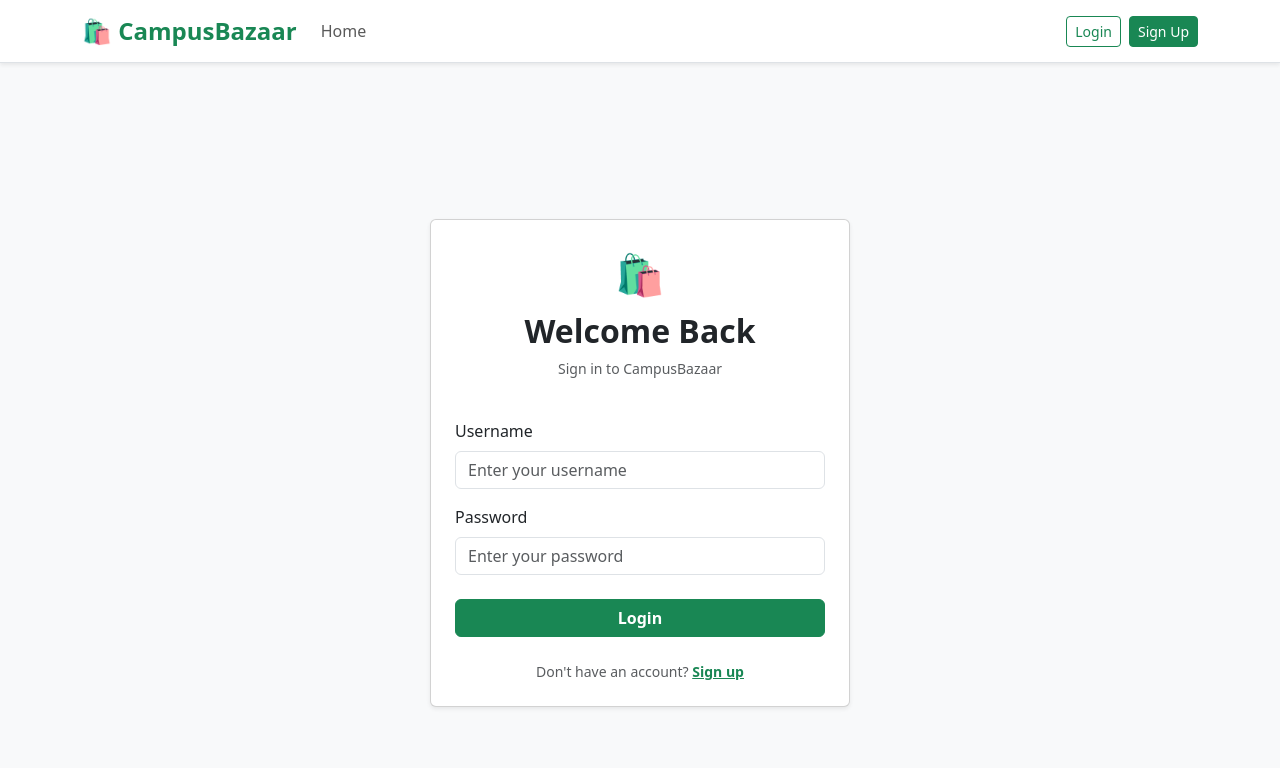
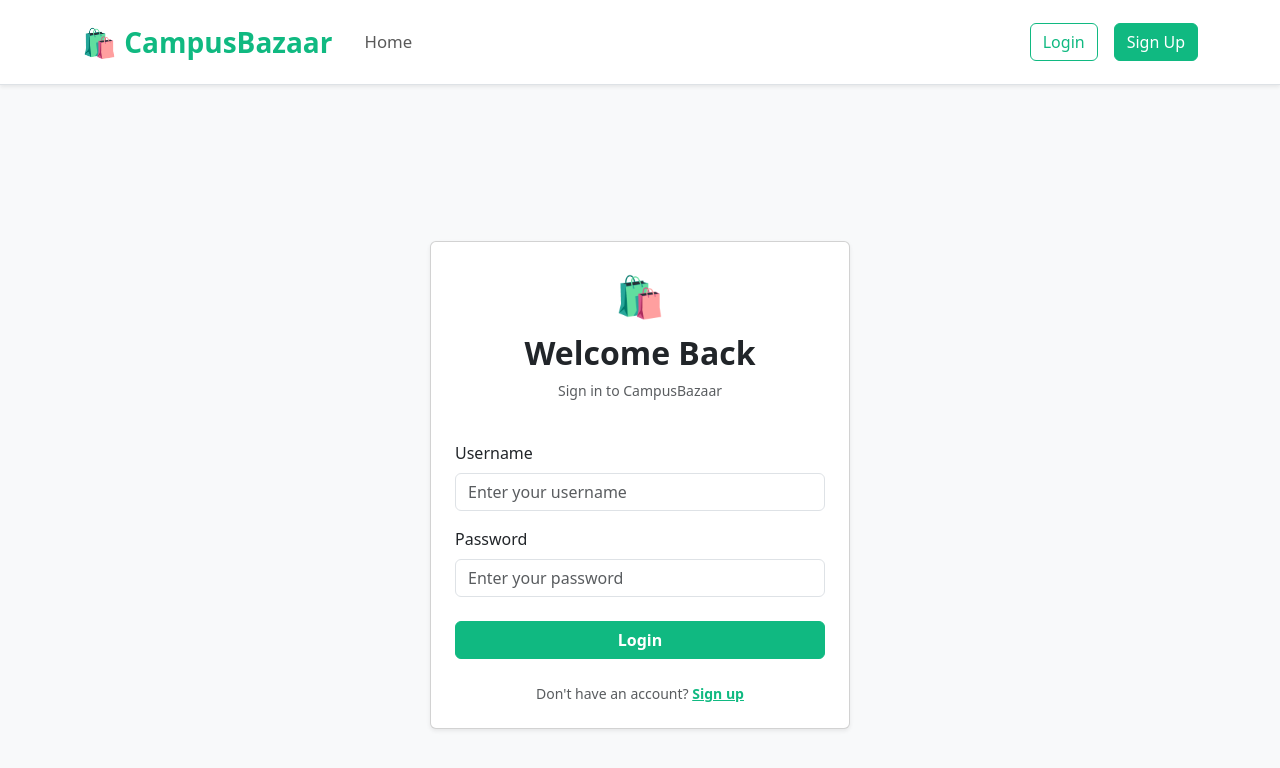
Before and after one commit to nandininautiyal/CampusBazaar, a React (Vite) app in the folder frontend/: page /login in a window 1280 px wide. Shown: the top 768 px of the page. Built offline with nearby package versions, Linux system fonts and the light colour scheme; no server answers.

Commit message:
color scheme

```diff
--- a/frontend/src/components/Header.jsx
+++ b/frontend/src/components/Header.jsx
@@ -1,4 +1,4 @@
-import React, { useState } from "react";
+import React from "react";
 import { Link, useNavigate, useLocation } from "react-router-dom";
 import { useAuth } from "../context/AuthContext";
 
@@ -13,9 +13,9 @@
   };
 
   return (
-    <nav className="navbar navbar-expand-md navbar-light bg-white border-bottom shadow-sm sticky-top">
+    <nav className="navbar navbar-expand-md navbar-light bg-white border-bottom shadow-sm sticky-top py-3">
       <div className="container">
-        <Link className="navbar-brand fw-bold text-success fs-4" to="/">
+        <Link className="navbar-brand fw-bold fs-3 d-flex align-items-center gap-2" to="/" style={{ color: "var(--color-primary)" }}>
           🛍️ CampusBazaar
         </Link>
 
@@ -29,10 +29,10 @@
         </button>
 
         <div className="collapse navbar-collapse" id="navbarNav">
-          <ul className="navbar-nav me-auto mb-2 mb-md-0">
+          <ul className="navbar-nav me-auto mb-2 mb-md-0 gap-2">
             <li className="nav-item">
               <Link
-                className={`nav-link ${location.pathname === "/" ? "active fw-semibold text-success" : ""}`}
+                className={`nav-link ${location.pathname === "/" ? "active fw-semibold" : ""}`}
                 to="/"
               >
                 Home
@@ -42,7 +42,7 @@
               <>
                 <li className="nav-item">
                   <Link
-                    className={`nav-link ${location.pathname === "/inbox" ? "active fw-semibold text-success" : ""}`}
+                    className={`nav-link ${location.pathname === "/inbox" ? "active fw-semibold" : ""}`}
                     to="/inbox"
                   >
                     💬 Inbox
@@ -50,7 +50,7 @@
                 </li>
                 <li className="nav-item">
                   <Link
-                    className={`nav-link ${location.pathname === "/my-listings" ? "active fw-semibold text-success" : ""}`}
+                    className={`nav-link ${location.pathname === "/my-listings" ? "active fw-semibold" : ""}`}
                     to="/my-listings"
                   >
                     My Listings
@@ -60,21 +60,21 @@
             )}
           </ul>
 
-          <div className="d-flex align-items-center gap-2">
+          <div className="d-flex align-items-center gap-3 flex-wrap">
             {user ? (
               <>
-                <Link to="/create-listing" className="btn btn-success btn-sm">
+                <Link to="/create-listing" className="btn btn-success fw-semibold">
                   + Sell Item
                 </Link>
-                <span className="text-muted small">Hi, <strong>{user.username}</strong></span>
-                <button onClick={handleLogout} className="btn btn-outline-danger btn-sm">
+                <span className="text-muted">Hi, <strong>{user.username}</strong></span>
+                <button onClick={handleLogout} className="btn btn-outline-danger">
                   Logout
                 </button>
               </>
             ) : (
               <>
-                <Link to="/login" className="btn btn-outline-success btn-sm">Login</Link>
-                <Link to="/signup" className="btn btn-success btn-sm">Sign Up</Link>
+                <Link to="/login" className="btn btn-outline-success">Login</Link>
+                <Link to="/signup" className="btn btn-success">Sign Up</Link>
               </>
             )}
           </div>
--- /dev/null
+++ b/frontend/src/index.css
@@ -0,0 +1,86 @@
+:root {
+  --color-primary: #10B981;
+  --color-primary-dark: #0d9468;
+  --color-accent: #F97360;
+  --color-accent-dark: #e85d49;
+  --color-bg: #F9FAFB;
+  --color-text: #111827;
+  --color-card: #FFFFFF;
+}
+
+body {
+  background-color: var(--color-bg);
+  color: var(--color-text);
+}
+
+/* Override Bootstrap green → emerald */
+.btn-success {
+  background-color: var(--color-primary) !important;
+  border-color: var(--color-primary) !important;
+}
+.btn-success:hover {
+  background-color: var(--color-primary-dark) !important;
+  border-color: var(--color-primary-dark) !important;
+}
+.btn-outline-success {
+  color: var(--color-primary) !important;
+  border-color: var(--color-primary) !important;
+}
+.btn-outline-success:hover {
+  background-color: var(--color-primary) !important;
+  color: #fff !important;
+}
+.text-success {
+  color: var(--color-primary) !important;
+}
+.bg-success {
+  background-color: var(--color-primary) !important;
+}
+.border-success {
+  border-color: var(--color-primary) !important;
+}
+.spinner-border.text-success {
+  color: var(--color-primary) !important;
+}
+.nav-link.active {
+  color: var(--color-primary) !important;
+}
+
+/* Coral accent classes — use these manually where needed */
+.btn-accent {
+  background-color: var(--color-accent);
+  border: none;
+  color: #fff;
+}
+.btn-accent:hover {
+  background-color: var(--color-accent-dark);
+  color: #fff;
+}
+.text-accent {
+  color: var(--color-accent) !important;
+}
+.bg-accent {
+  background-color: var(--color-accent) !important;
+}
+
+/* Unread message dot */
+.unread-dot {
+  width: 10px;
+  height: 10px;
+  border-radius: 50%;
+  background-color: var(--color-accent);
+  display: inline-block;
+  flex-shrink: 0;
+}
+
+/* Bigger nav links */
+.navbar-nav .nav-link {
+  font-size: 1.05rem;
+  padding: 0.5rem 1rem !important;
+  font-weight: 500;
+}
+
+/* Prevent empty page gaps on short content */
+main {
+  min-height: calc(100vh - 76px);
+}
--- a/frontend/src/main.jsx
+++ b/frontend/src/main.jsx
@@ -3,6 +3,7 @@
 import { BrowserRouter } from "react-router-dom";
 import App from "./App";
 import "bootstrap/dist/css/bootstrap.min.css";
+import "./index.css";
 
 ReactDOM.createRoot(document.getElementById("root")).render(
   <React.StrictMode>
```
